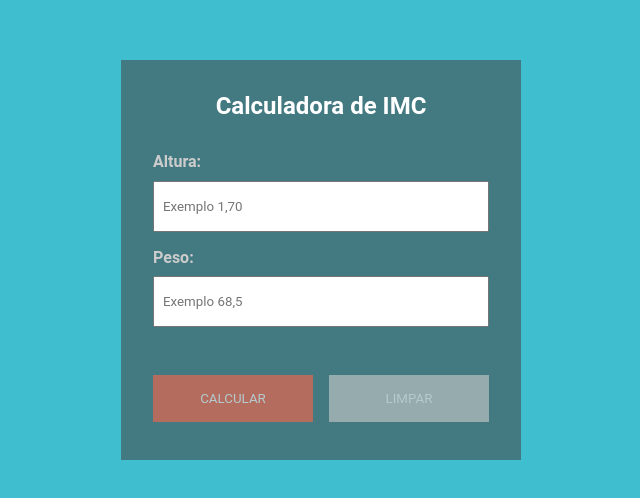
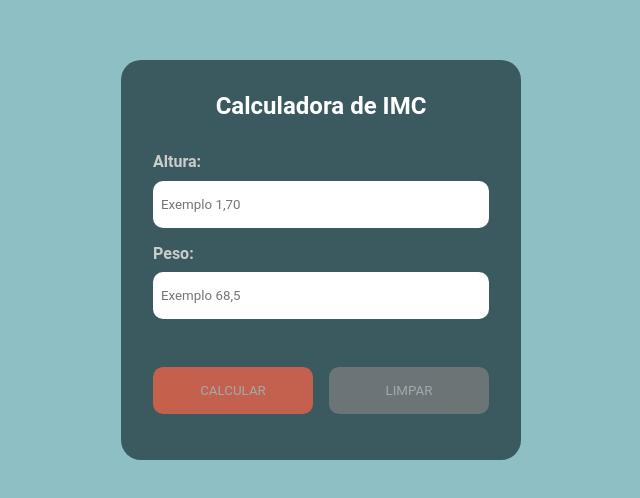
Before and after one commit to AleCamargo77/calcimc-react, a Next.js app: page / in a window 1280 px wide. Shown: the part 140-638 px from the top of the page, without its empty margins (319-959 px from the left). Built offline with nearby package versions, Linux system fonts and the light colour scheme.

Commit message:
feat: finalizaçäo

```diff
--- a/components/Results.tsx
+++ b/components/Results.tsx
@@ -1,7 +1,5 @@
-// import { useState } from "react";
 import styles from "../src/styles/Results.module.css";
 import Inputs from "./Inputs";
-// import { calcImc } from "../functions/functions";
 
 export default function Results(props: any) {
   function back() {
@@ -13,55 +11,21 @@
   if (props.currentRating === "Magreza") {
     colorClass = "yellow";
   } else if (props.currentRating === "Normal") {
-    colorClass = "styles.green";
+    colorClass = "green";
   } else {
     colorClass = "red";
   }
 
-  console.log(colorClass);
   return (
     <div id={styles.containerResult} className={styles.hide}>
       <p id={styles.numberImc}>
         Seu IMC: <span className={colorClass}>{props.resultImc} </span>
       </p>
       <p id={styles.infoImc}>
-        Classificação atual: <span>{props.currentRating}</span>
+        Classificação atual:{" "}
+        <span className={colorClass}>{props.currentRating}</span>
       </p>
-      <h3>Confira as classificações:</h3>
-      <table>
-        <thead>
-          <tr>
-            <th>IMC</th>
-            <th>Classificaçäo</th>
-            <th>Obesidade</th>
-          </tr>
-        </thead>
-        <tbody>
-          {/* <tr>
-            <td></td>
-            <td>Linha 1, Coluna 2</td>
-            <td>Linha 1, Coluna 3</td>
-          </tr>
-          <tr>
-            <td>Linha 2, Coluna 1</td>
-            <td>Linha 2, Coluna 2</td>
-            <td>Linha 2, Coluna 3</td>
-          </tr>
-          <tr>
-            <td>Linha 3, Coluna 1</td>
-            <td>Linha 3, Coluna 2</td>
-            <td>Linha 3, Coluna 3</td>
-          </tr> */}
-        </tbody>
-      </table>
 
-      {/* <div id={styles.resultClassification}>
-        <div className={styles.tableHeader}>
-          <h4>IMC</h4>
-          <h4>Classificação</h4>
-          <h4>Obesidade</h4>
-        </div>
-      </div> */}
       <button onClick={back} id={styles.back}>
         Voltar
       </button>
--- a/src/pages/index.tsx
+++ b/src/pages/index.tsx
@@ -10,8 +10,6 @@
       <div>
         <Inputs />
       </div>
-
-      <div>{/* <Results teste={2 * 5} classification="Normal" /> */}</div>
     </>
   );
 }
--- a/src/styles/Inputs.module.css
+++ b/src/styles/Inputs.module.css
@@ -3,6 +3,7 @@
   min-height: 400px;
   background-color: var(--var-bgd-secondary);
   padding: 2rem;
+  border-radius: 20px;
 }
 
 #containerCalc h2 {
@@ -32,6 +33,8 @@
 .formControl input {
   padding: 1rem 0.5rem;
   color: #000;
+  border-radius: 10px;
+  border: none;
 }
 
 .btnControl {
@@ -46,10 +49,11 @@
   padding: 1rem 1.5rem;
   border: none;
   background-color: var(--var-bgd-button);
-  color: var(--var-color-white);
+  color: var(--var-color-grey);
   cursor: pointer;
   flex: 1;
-  opacity: 0.6;
+  opacity: 0.7;
+  border-radius: 10px;
 }
 
 .btnControl button:hover {
@@ -57,5 +61,5 @@
 }
 
 #clear {
-  background-color: var(--var-color-grey);
+  background-color: grey;
 }
--- a/src/styles/Results.module.css
+++ b/src/styles/Results.module.css
@@ -2,10 +2,11 @@
   text-align: center;
   display: flex;
   flex-direction: column;
-  min-width: 400px;
-  min-height: 400px;
+  min-width: 200px;
+  min-height: 200px;
   background-color: var(--var-bgd-secondary);
   padding: 2rem;
+  border-radius: 20px;
 }
 
 #numberImc {
@@ -51,22 +52,11 @@
   background-color: var(--var-bgd-button);
   color: var(--var-color-white);
   cursor: pointer;
-  /* flex: 1; */
+  margin-top: 1rem;
+  border-radius: 10px;
   opacity: 0.6;
 }
 
 #back:hover {
   opacity: 1;
 }
-
-.yellow {
-  color: #dbce12;
-}
-
-.red {
-  color: #db1912;
-}
-
-.green {
-  color: #12db34;
-}
--- a/src/styles/globals.css
+++ b/src/styles/globals.css
@@ -7,8 +7,8 @@
 }
 
 :root {
-  --var-bgd-primary: #3fbecf;
-  --var-bgd-secondary: #437a82;
+  --var-bgd-primary: #8ebfc5;
+  --var-bgd-secondary: #3b5a5f;
   --var-bgd-button: tomato;
   --var-color-white: #fff;
   --var-color-grey: #ccc;
@@ -25,3 +25,15 @@
   justify-content: center;
   height: 100vh;
 }
+
+.green {
+  color: #12db34;
+}
+
+.red {
+  color: var(--var-color-red);
+}
+
+.yellow {
+  color: var(--var-color-yellow);
+}
```
Also changed, not shown: components/Inputs.tsx (+0 -26 lines).
